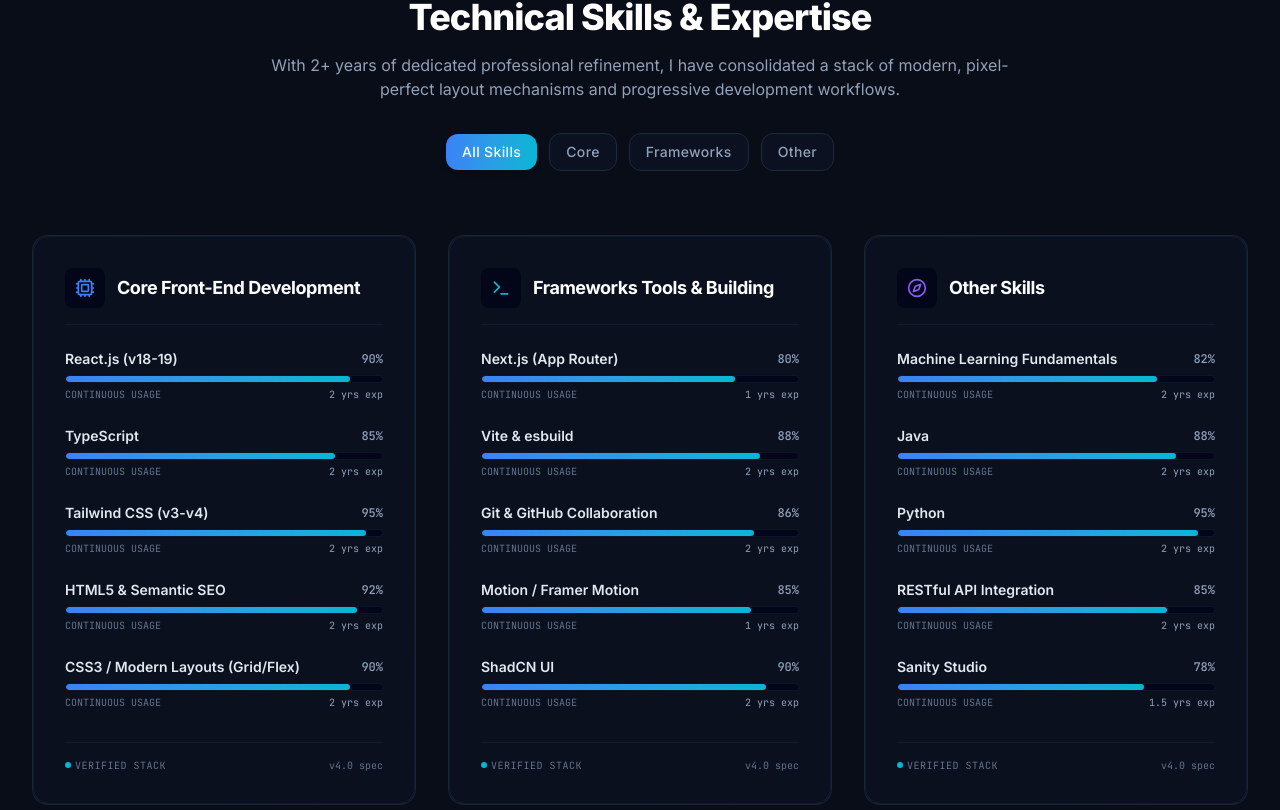
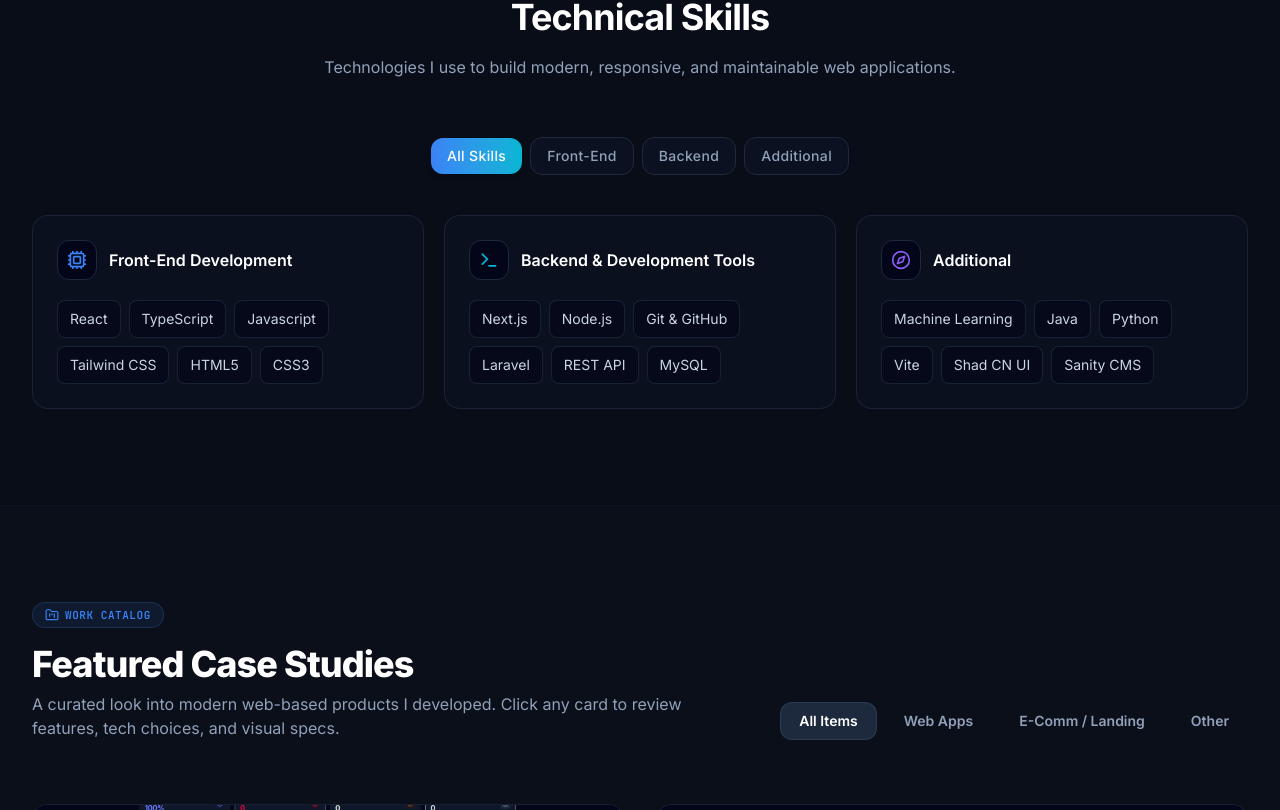
Before and after one commit to HilmiZuhri/my-portfolio, a React (Vite) app: page / in a window 1280 px wide. Shown: the part 990-1800 px from the top of the page. Built offline with nearby package versions, Linux system fonts and the light colour scheme.

Commit message:
update Skills section

```diff
--- a/src/components/Skills.tsx
+++ b/src/components/Skills.tsx
@@ -19,26 +19,32 @@
   };
 
   return (
-    <section id="skills" className="py-24 border-t border-slate-900/60 relative bg-slate-950/20">
-      <div className="max-w-7xl mx-auto px-4 sm:px-6 lg:px-8">
+    <section
+  id="skills"
+  className="relative border-t border-slate-800/70 bg-slate-950/20 py-24"
+>
+  <div className="mx-auto max-w-7xl px-4 sm:px-6 lg:px-8">
 
     {/* Section Header */}
-        <div className="text-center max-w-3xl mx-auto mb-16">
+    <div className="mx-auto mb-14 max-w-2xl text-center">
       <div className="inline-flex items-center gap-1.5 px-3 py-1 rounded-full bg-brand-cyan/10 border border-brand-cyan/20 mb-4">
             <Award size={14} className="text-brand-cyan" />
             <span className="text-[11px] font-mono text-brand-cyan uppercase tracking-wider font-semibold">
               Capabilities
             </span>
           </div>
-          <h2 className="text-3xl sm:text-4xl font-extrabold tracking-tight text-white mb-4">
-            Technical Skills & Expertise
+
+      <h2 className="mb-4 text-3xl font-bold tracking-tight text-white sm:text-4xl">
+        Technical Skills
       </h2>
-          <p className="text-slate-400 text-sm sm:text-base">
-            With 2+ years of dedicated professional refinement, I have consolidated a stack of modern, pixel-perfect layout mechanisms and progressive development workflows.
+
+      <p className="text-sm leading-7 text-slate-400 sm:text-base">
+       Technologies I use to build modern, responsive, and maintainable web applications.
       </p>
+    </div>
 
-          {/* Quick tab filters to toggle focus */}
-          <div className="flex flex-wrap items-center justify-center gap-3 mt-8">
+    {/* Skill Filters */}
+    <div className="mb-10 flex flex-wrap items-center justify-center gap-2">
       <button
               id="skill-filter-all"
               onClick={() => setSelectedGroup('all')}
@@ -65,108 +71,46 @@
               </button>
             ))}
     </div>
-        </div>
 
-        {/* Skill Groups Grid */}
-        <div className="grid grid-cols-1 md:grid-cols-2 lg:grid-cols-3 gap-8">
+    {/* Skill Groups */}
+    <div className="grid grid-cols-1 gap-5 md:grid-cols-2 lg:grid-cols-3">
       {SKILL_GROUPS.map((group) => {
-            const isVisible = selectedGroup === 'all' || selectedGroup === group.id;
+        const isVisible =
+          selectedGroup === "all" || selectedGroup === group.id;
+
         if (!isVisible) return null;
 
         return (
-              <div
+          <article
             key={group.id}
-                id={`skgroup-${group.id}`}
-                className="glow-card bg-slate-900/40 rounded-2xl border border-slate-800/80 p-6 md:p-8 flex flex-col justify-between transition-opacity duration-300"
+            className="rounded-2xl border border-slate-800/80 bg-slate-900/30 p-6 transition-colors duration-300 hover:border-slate-700 hover:bg-slate-900/50"
           >
-                <div>
-                  {/* Card Section Header */}
-                  <div className="flex items-center gap-3 mb-6 pb-4 border-b border-slate-800/50">
-                    <div className="p-2.5 rounded-lg bg-slate-950">
+            {/* Group Header */}
+            <div className="mb-5 flex items-center gap-3">
+              <div className="flex size-10 shrink-0 items-center justify-center rounded-xl border border-slate-800 bg-slate-950 text-brand-cyan">
                 {getIcon(group.id)}
               </div>
-                    <h3 className="text-base sm:text-lg font-bold text-white tracking-tight">
+
+              <h3 className="text-base font-semibold text-white">
                 {group.title}
               </h3>
             </div>
 
-                  {/* Skills level items */}
-                  <div className="space-y-6">
+            {/* Technology List */}
+            <div className="flex flex-wrap gap-2">
               {group.skills.map((skill) => (
-                      <div key={skill.name} className="group/item">
-                        <div className="flex justify-between items-center mb-1.5">
-                          <span className="text-sm font-semibold text-slate-200 group-hover/item:text-brand-cyan transition-colors">
+                <span
+                  key={skill.name}
+                  className="rounded-lg border border-slate-800/80 bg-slate-950/60 px-3 py-2 text-sm text-slate-300 transition-colors hover:border-brand-cyan/30 hover:text-white"
+                >
                   {skill.name}
                 </span>
-                          <span className="text-xs font-mono font-medium text-slate-450 text-slate-400">
-                            {skill.level}%
-                          </span>
-                        </div>
-
-                        {/* Progress Meter bar container */}
-                        <div className="h-2 w-full bg-slate-950 rounded-full overflow-hidden border border-slate-800/40">
-                          <div
-                            className="h-full bg-gradient-to-r from-brand-blue to-brand-cyan rounded-full transition-all duration-1000 ease-out"
-                            style={{ width: `${skill.level}%` }}
-                          />
-                        </div>
-
-                        {/* Exp context subtitle */}
-                        {skill.yearsOfExp && (
-                          <div className="flex items-center justify-between mt-1">
-                            <span className="text-[10px] font-mono text-slate-500 uppercase">
-                              Continuous usage
-                            </span>
-                            <span className="text-[10px] font-mono text-slate-400">
-                              {skill.yearsOfExp} yrs exp
-                            </span>
-                          </div>
-                        )}
-                      </div>
               ))}
             </div>
-                </div>
-
-                {/* Card footer decor */}
-                <div className="mt-8 pt-4 border-t border-slate-800/50 flex justify-between items-center text-xs text-slate-500">
-                  <span className="flex items-center gap-1 font-mono text-[10px] uppercase tracking-wider">
-                    <span className="w-1.5 h-1.5 rounded-full bg-brand-cyan" />
-                    Verified Stack
-                  </span>
-                  <span className="font-mono text-[10px]">v4.0 spec</span>
-                </div>
-              </div>
+          </article>
         );
       })}
     </div>
-
-        {/* Feature Banner
-        <div className="mt-16 rounded-2xl bg-gradient-to-r from-brand-blue/10 via-brand-cyan/5 to-brand-purple/10 border border-slate-800/60 p-6 md:p-8 flex flex-col md:flex-row items-center justify-between gap-6">
-          <div className="flex items-start gap-4">
-            <div className="p-3 bg-slate-900 rounded-xl border border-slate-800 text-brand-cyan shrink-0 hidden sm:block">
-              <Award size={24} />
-            </div>
-            <div>
-              <h4 className="text-base font-bold text-white mb-1">
-                Looking for a custom integration or design system specialist?
-              </h4>
-              <p className="text-xs sm:text-sm text-slate-405 text-slate-400 max-w-2xl">
-                I design flexible atomic web systems that follow rigorous naming standards (BEM, Tailwind tokens) and ensure seamless, fluid client transitions across modern devices.
-              </p>
-            </div>
-          </div>
-          <button
-            id="skills-cta-contact"
-            onClick={() => {
-              const target = document.querySelector('#contact');
-              if (target) target.scrollIntoView({ behavior: 'smooth' });
-            }}
-            className="px-5 py-2.5 rounded-xl bg-slate-900 hover:bg-slate-950 border border-slate-800 text-white font-medium text-xs sm:text-sm uppercase tracking-wider transition-all shrink-0 cursor-pointer"
-          >
-            Ask Questions
-          </button>
-        </div> */}
-
   </div>
 </section>
   );
--- a/src/data.ts
+++ b/src/data.ts
@@ -125,35 +125,38 @@
 export const SKILL_GROUPS: SkillGroup[] = [
   {
     id: 'frontend-core',
-    title: 'Core Front-End Development',
+    title: 'Front-End Development',
     skills: [
-      { name: 'React.js (v18-19)', level: 90, category: 'frontend', yearsOfExp: 2 },
+      { name: 'React', level: 90, category: 'frontend', yearsOfExp: 2 },
       { name: 'TypeScript', level: 85, category: 'frontend', yearsOfExp: 2 },
-      { name: 'Tailwind CSS (v3-v4)', level: 95, category: 'frontend', yearsOfExp: 2 },
-      { name: 'HTML5 & Semantic SEO', level: 92, category: 'frontend', yearsOfExp: 2 },
-      { name: 'CSS3 / Modern Layouts (Grid/Flex)', level: 90, category: 'frontend', yearsOfExp: 2 },
+      { name: 'Javascript', level: 95, category: 'frontend', yearsOfExp: 2 },
+      { name: 'Tailwind CSS', level: 92, category: 'frontend', yearsOfExp: 2 },
+      { name: 'HTML5', level: 92, category: 'frontend', yearsOfExp: 2 },
+      { name: 'CSS3', level: 90, category: 'frontend', yearsOfExp: 2 },
     ]
   },
   {
     id: 'tools-build',
-    title: 'Frameworks Tools & Building',
+    title: 'Backend & Development Tools',
     skills: [
-      { name: 'Next.js (App Router)', level: 80, category: 'tools-libs', yearsOfExp: 1 },
-      { name: 'Vite & esbuild', level: 88, category: 'tools-libs', yearsOfExp: 2 },
-      { name: 'Git & GitHub Collaboration', level: 86, category: 'tools-libs', yearsOfExp: 2 },
-      { name: 'Motion / Framer Motion', level: 85, category: 'tools-libs', yearsOfExp: 1 },
-      { name: 'ShadCN UI', level: 90, category: 'tools-libs', yearsOfExp: 2 },
+      { name: 'Next.js', level: 80, category: 'tools-libs', yearsOfExp: 1 },
+      { name: 'Node.js', level: 88, category: 'tools-libs', yearsOfExp: 2 },
+      { name: 'Git & GitHub', level: 86, category: 'tools-libs', yearsOfExp: 2 },
+      { name: 'Laravel', level: 85, category: 'tools-libs', yearsOfExp: 1 },
+      { name: 'REST API', level: 90, category: 'tools-libs', yearsOfExp: 2 },
+      { name: 'MySQL', level: 80, category: 'tools-libs', yearsOfExp: 1 },
     ]
   },
   {
     id: 'other-skills',
-    title: 'Other Skills',
+    title: 'Additional',
     skills: [
-      { name: 'Machine Learning Fundamentals', level: 82, category: 'design-other', yearsOfExp: 2 },
+      { name: 'Machine Learning', level: 82, category: 'design-other', yearsOfExp: 2 },
       { name: 'Java', level: 88, category: 'design-other', yearsOfExp: 2 },
       { name: 'Python', level: 95, category: 'design-other', yearsOfExp: 2 },
-      { name: 'RESTful API Integration', level: 85, category: 'design-other', yearsOfExp: 2 },
-      { name: 'Sanity Studio', level: 78, category: 'design-other', yearsOfExp: 1.5 },
+      { name: 'Vite', level: 85, category: 'design-other', yearsOfExp: 2 },
+      { name: 'Shad CN UI', level: 78, category: 'design-other', yearsOfExp: 1.5 },
+      { name: 'Sanity CMS', level: 80, category: 'design-other', yearsOfExp: 1.5 },
     ]
   }
 ];
```
Also changed, not shown: src/components/Hero.tsx (+4 -19 lines). Lines whose indentation alone changed are shown as unchanged.
